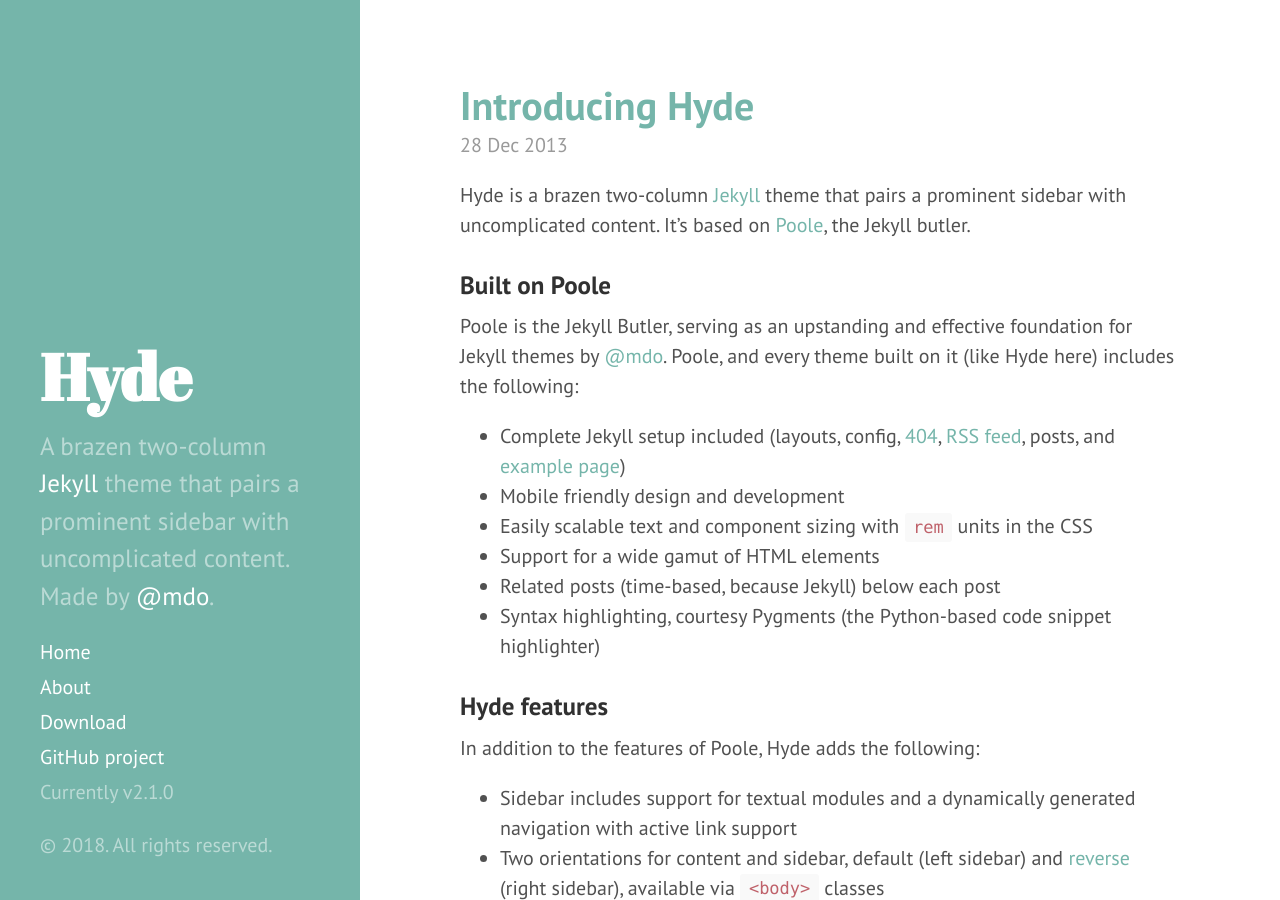
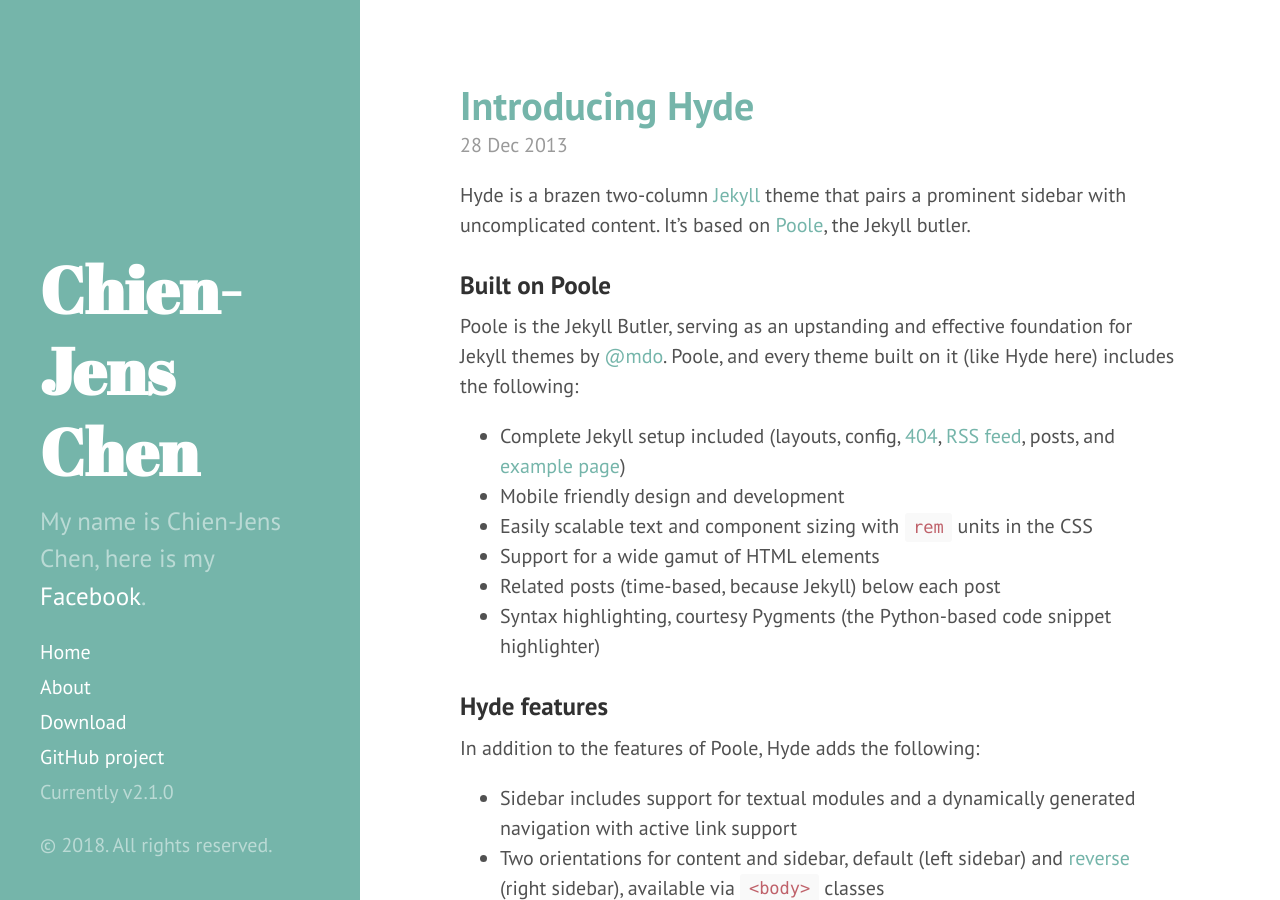
Before and after one commit to chienjens/chienjens.github.io, a Jekyll site: the page built from index.html, in a window 1280 px wide and 900 px high. Built offline with Jekyll 4.4.1, drawn with Linux system fonts in a browser that asks for light colours; the list of posts is cut into pages by our own code.

Commit message:
Update _config.yml

```diff
--- a/_config.yml
+++ b/_config.yml
@@ -7,15 +7,15 @@
 #relative_permalinks: true
 
 # Setup
-title:            Hyde
-tagline:          'A Jekyll theme'
-description:      'A brazen two-column <a href="http://jekyllrb.com" target="_blank">Jekyll</a> theme that pairs a prominent sidebar with uncomplicated content. Made by <a href="https://twitter.com/mdo" target="_blank">@mdo</a>.'
-url:              http://hyde.getpoole.com
+title:            Chien-Jens Chen
+tagline:          'Chien-Jens Home'
+description:      'My name is Chien-Jens Chen, here is my <a href="https://www.facebook.com/chien.chen.98">Facebook</a>.'
+url:              https://chienjens.github.io/
 baseurl:          /
 
 author:
-  name:           'Mark Otto'
-  url:            https://twitter.com/mdo
+  name:           'Chien-Jens Chen'
+  url:            https://www.facebook.com/chien.chen.98
 
 paginate:         5
 
@@ -23,4 +23,4 @@
 version:          2.1.0
 
 github:
-  repo:           https://github.com/poole/hyde
+  repo:           https://chienjens.github.io/
```
